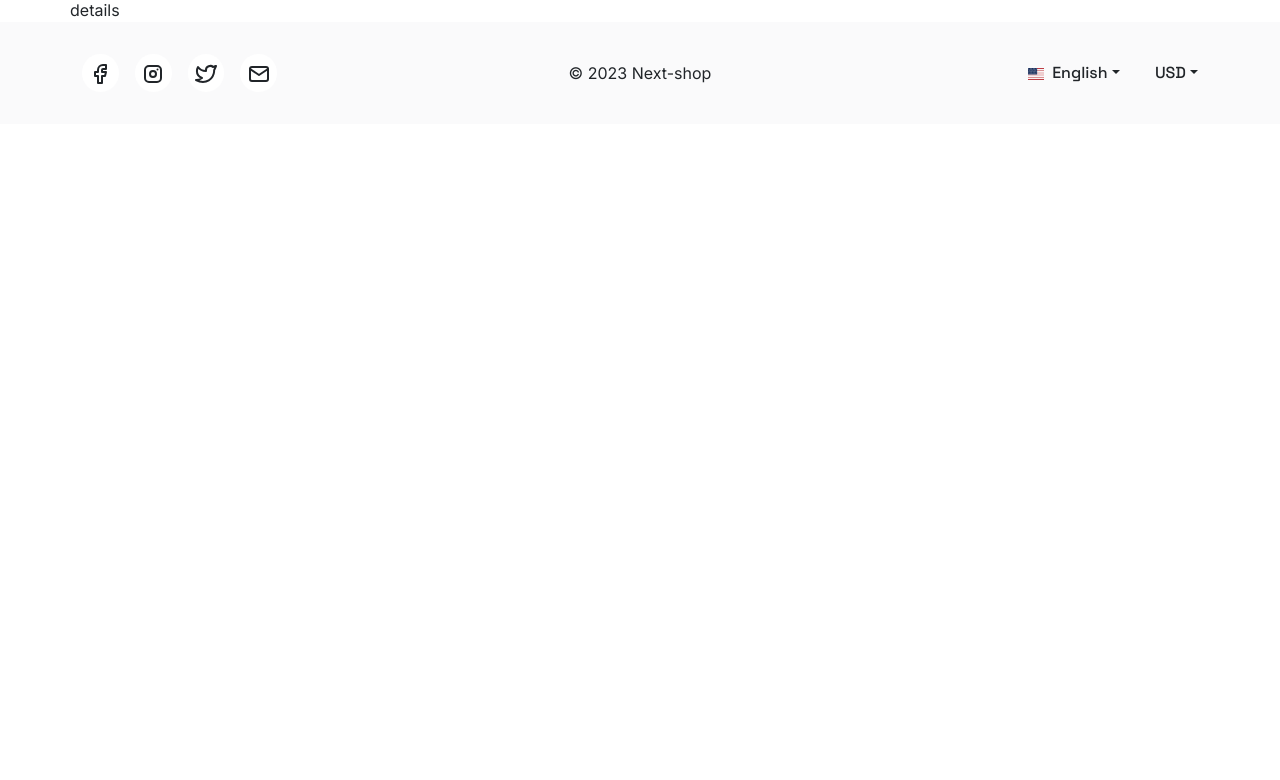
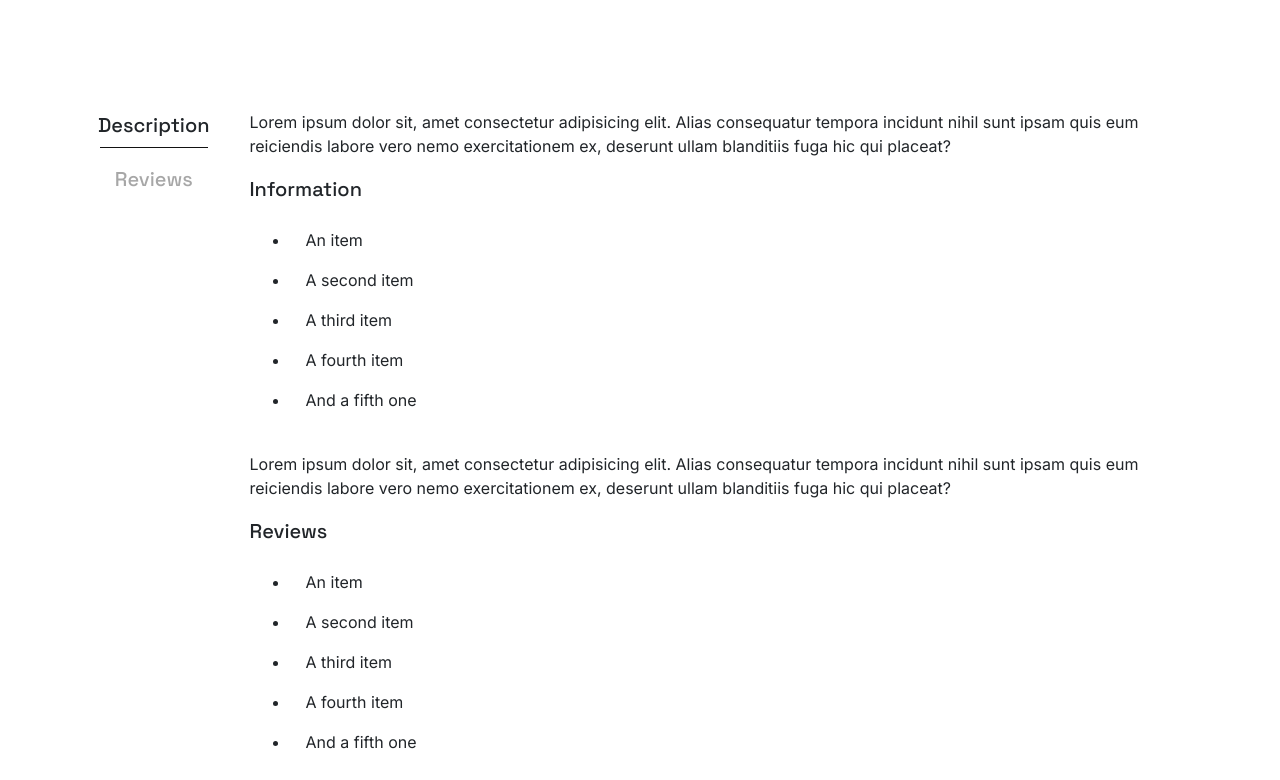
Before and after one commit to E1-XP/Next-Shop, a Next.js app: page /product in a window 1280 px wide. Shown: the part 780-1560 px from the top of the page. Before the commit the page ends 904 px from the top, so only its background shows below. Built offline with nearby package versions, Linux system fonts and the light colour scheme.

Commit message:
add product tabs

```diff
--- /dev/null
+++ b/components/detail-tabs/detail-tabs.module.scss
@@ -0,0 +1,43 @@
+@import "./../../styles/variables";
+
+.detail-tabs {
+  margin: 6.5rem 0;
+
+  :global(.nav-link) {
+    color: $color-silver-alt;
+    font-size: 1.25rem;
+    margin-bottom: 0.5rem;
+  }
+
+  :global(.nav-link.active) {
+    --bs-nav-pills-link-active-color: $color-dark;
+    --bs-nav-pills-link-active-bg: transparent;
+    position: relative;
+
+    &::after {
+      content: "";
+      width: 75%;
+      height: 1px;
+      background-color: $color-dark;
+      position: absolute;
+      bottom: 0;
+      left: 12.5%;
+    }
+
+    &:last-of-type::after {
+      width: 60%;
+      left: 20%;
+    }
+  }
+}
+
+.description {
+  &__list {
+    margin: revert;
+    padding: revert;
+  }
+  &__item {
+    list-style-type: disc;
+    display: revert;
+  }
+}
--- /dev/null
+++ b/components/detail-tabs/index.tsx
@@ -0,0 +1,118 @@
+import styles from "./detail-tabs.module.scss";
+import { spaceGrotesk } from "../../styles/fonts";
+
+export const DetailTabs = () => (
+  <div className={"d-flex align-items-start " + styles["detail-tabs"]}>
+    <div
+      className="nav flex-column nav-pills me-3"
+      id="v-pills-tab"
+      role="tablist"
+      aria-orientation="vertical"
+    >
+      <button
+        className={"nav-link active " + spaceGrotesk.className}
+        id="v-pills-description-tab"
+        data-bs-toggle="pill"
+        data-bs-target="#v-pills-description"
+        type="button"
+        role="tab"
+        aria-controls="v-pills-description"
+        aria-selected="true"
+      >
+        Description
+      </button>
+      <button
+        className={"nav-link " + spaceGrotesk.className}
+        id="v-pills-reviews-tab"
+        data-bs-toggle="pill"
+        data-bs-target="#v-pills-reviews"
+        type="button"
+        role="tab"
+        aria-controls="v-pills-reviews"
+        aria-selected="false"
+      >
+        Reviews
+      </button>
+    </div>
+    <div className="tab-content" id="v-pills-tabContent">
+      <div
+        className="tab-pane fade show active p-2"
+        id="v-pills-description"
+        role="tabpanel"
+        aria-labelledby="v-pills-description-tab"
+      >
+        Lorem ipsum dolor sit, amet consectetur adipisicing elit. Alias
+        consequatur tempora incidunt nihil sunt ipsam quis eum reiciendis labore
+        vero nemo exercitationem ex, deserunt ullam blanditiis fuga hic qui
+        placeat?
+        <p className={"lead mt-3 " + spaceGrotesk.className}>Information</p>
+        <ul className={"list-group " + styles.description__list}>
+          <li
+            className={"list-group-item border-0 " + styles.description__item}
+          >
+            An item
+          </li>
+          <li
+            className={"list-group-item border-0 " + styles.description__item}
+          >
+            A second item
+          </li>
+          <li
+            className={"list-group-item border-0 " + styles.description__item}
+          >
+            A third item
+          </li>
+          <li
+            className={"list-group-item border-0 " + styles.description__item}
+          >
+            A fourth item
+          </li>
+          <li
+            className={"list-group-item border-0 " + styles.description__item}
+          >
+            And a fifth one
+          </li>
+        </ul>
+      </div>
+      <div
+        className="tab-pane fade show active p-2"
+        id="v-pills-reviews"
+        role="tabpanel"
+        aria-labelledby="v-pills-reviews-tab"
+      >
+        Lorem ipsum dolor sit, amet consectetur adipisicing elit. Alias
+        consequatur tempora incidunt nihil sunt ipsam quis eum reiciendis labore
+        vero nemo exercitationem ex, deserunt ullam blanditiis fuga hic qui
+        placeat?
+        <p className={"lead mt-3 " + spaceGrotesk.className}>Reviews</p>
+        <ul className={"list-group " + styles.description__list}>
+          <li
+            className={"list-group-item border-0 " + styles.description__item}
+          >
+            An item
+          </li>
+          <li
+            className={"list-group-item border-0 " + styles.description__item}
+          >
+            A second item
+          </li>
+          <li
+            className={"list-group-item border-0 " + styles.description__item}
+          >
+            A third item
+          </li>
+          <li
+            className={"list-group-item border-0 " + styles.description__item}
+          >
+            A fourth item
+          </li>
+          <li
+            className={"list-group-item border-0 " + styles.description__item}
+          >
+            And a fifth one
+          </li>
+        </ul>
+      </div>
+    </div>
+  </div>
+);
--- a/pages/product/index.tsx
+++ b/pages/product/index.tsx
@@ -4,6 +4,7 @@ import { Navigation } from "../../components/navigation";
 import { Footer } from "../../components/footer";
 import { ProductGallery } from "../../components/product-gallery";
 import { ProductDetail } from "../../components/product-detail";
+import { DetailTabs } from "../../components/detail-tabs";
 
 import { inter, spaceGrotesk } from "../../styles/fonts";
 import styles from "./product.module.scss";
@@ -32,7 +33,9 @@ export default function ProductPage() {
               <ProductDetail product={product} />
             </div>
           </div>
-          <div className="row">details</div>
+          <div className="row">
+            <DetailTabs />
+          </div>
         </main>
         <Footer />
       </div>
```
